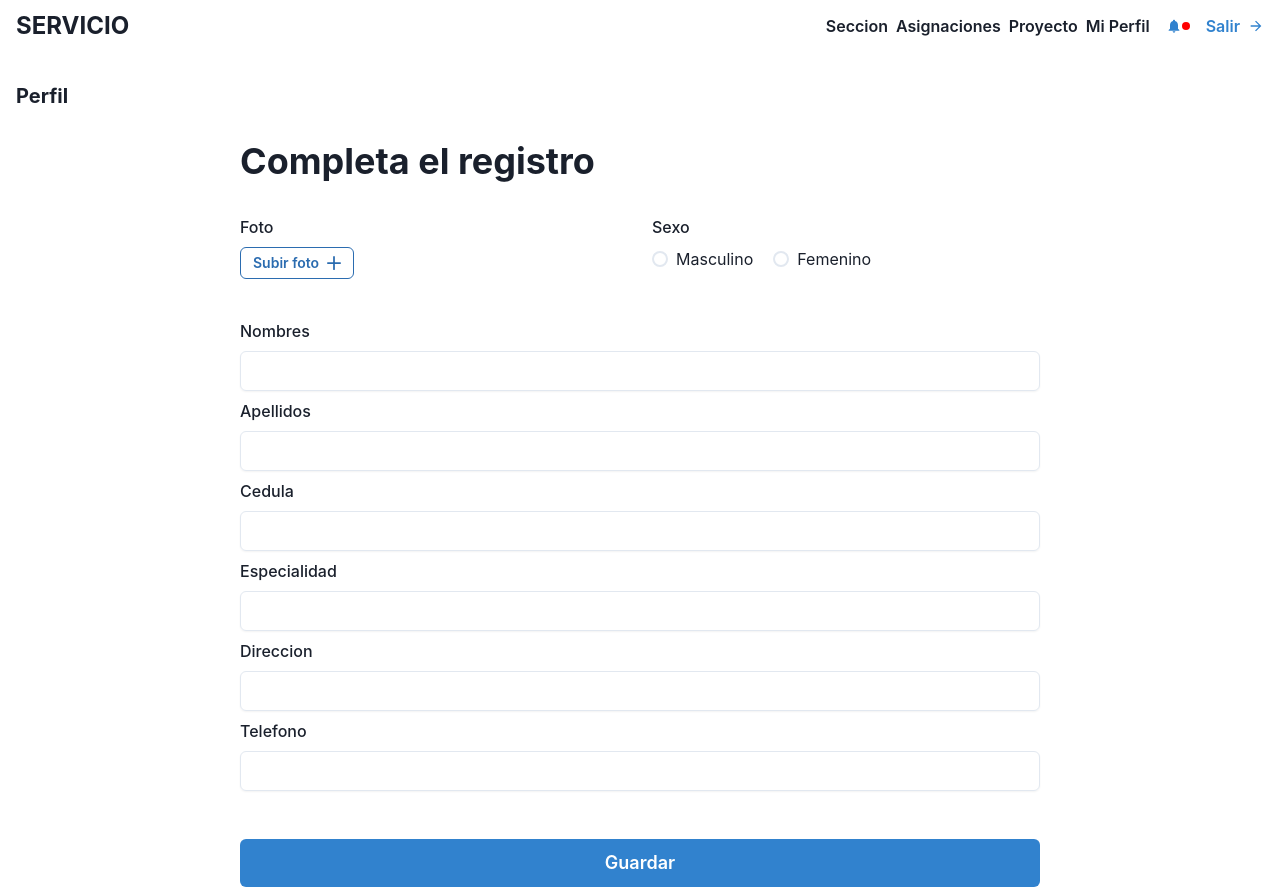
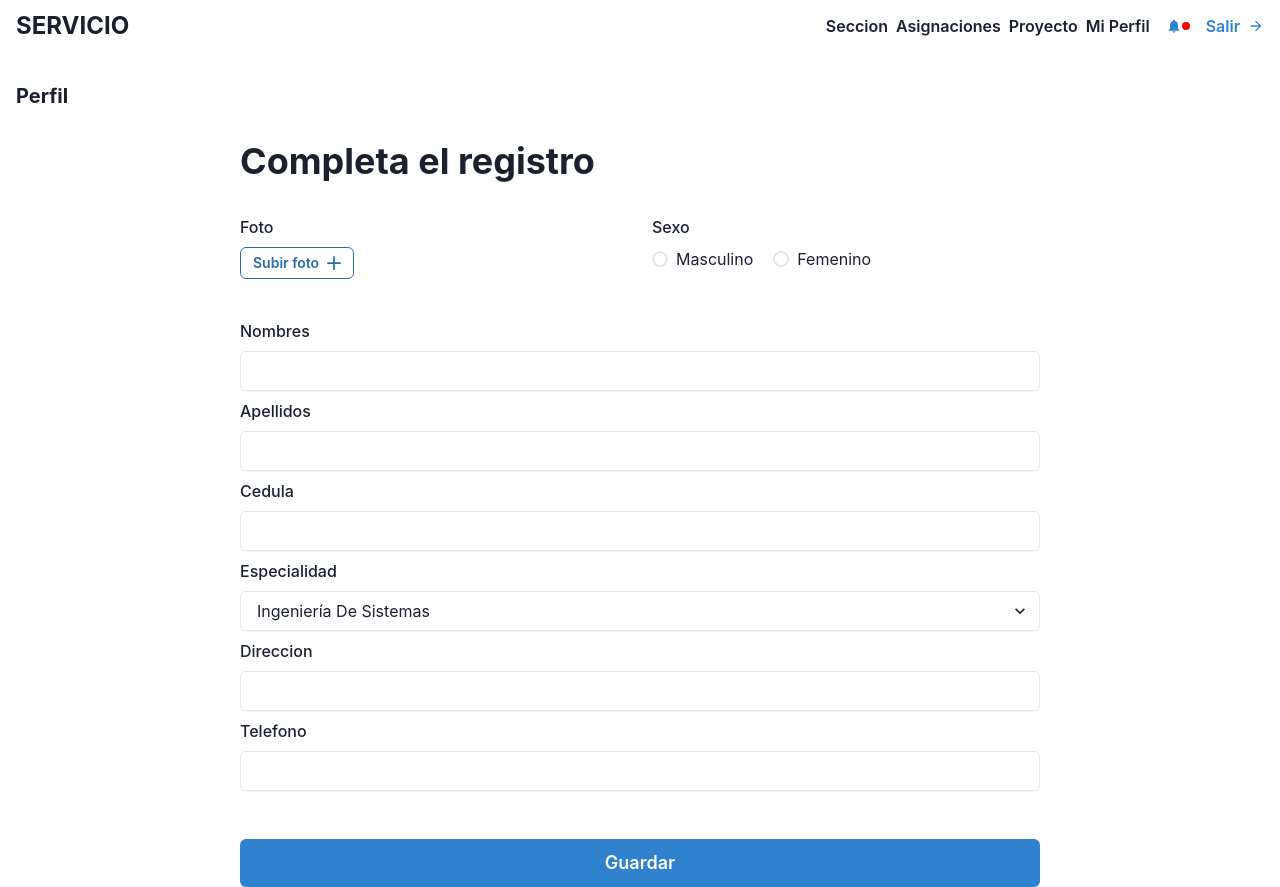
Before and after one commit to DanielSftns/sistema_servicio, a React (Create React App) app: page /estudiante/perfil in a window 1280 px wide. Built offline with nearby package versions, Linux system fonts and the light colour scheme.

Commit message:
select de especialidades

```diff
--- a/src/components/estudiante/EstudianteCompletarRegistro.jsx
+++ b/src/components/estudiante/EstudianteCompletarRegistro.jsx
@@ -55,7 +55,6 @@ const CompletarRegistro = () => {
         duration: 5000,
         isClosable: true,
       })
-    }).finally(()=> {
       setLoading(false)
     })
   }
@@ -68,7 +67,7 @@ const CompletarRegistro = () => {
           nombres: '',
           apellidos: '',
           cedula: '',
-          especialidad: '',
+          especialidad: 'E8',
           telefono: '',
           sexo: '',
           direccion: '',
@@ -133,7 +132,16 @@ const CompletarRegistro = () => {
             </FormControl>
             <FormControl>
               <FormLabel htmlFor='especialidad'>Especialidad</FormLabel>
-              <Field name='especialidad' type="text" />
+              <Field name='especialidad' component='select'>
+                <option value='E8'>ingeniería de sistemas</option>
+                <option value='E7'>ingeniería de petróleo</option>
+                <option value='E6'>licenciado en gerencia de recursos humanos</option>
+                <option value='E5'>licenciado en administración</option>
+                <option value='E4'>licenciado en contaduría pública</option>
+                <option value='E3'>ingeniería de producción animal</option>
+                <option value='E2'>ingeniería agronómica</option>
+                <option value='E1'>licenciado en tecnología de los alimentos</option>
+              </Field>
             </FormControl>
             <FormControl>
               <FormLabel htmlFor='direccion'>Direccion</FormLabel>
--- a/src/components/shared/CustomFieldFormik.jsx
+++ b/src/components/shared/CustomFieldFormik.jsx
@@ -14,7 +14,7 @@ const Field = (props) => {
   const [show, setShow] = useState(false)
   if (props.component === 'select'){
     return (
-      <Select boxShadow='sm' {...props} {...field} >
+      <Select textTransform='capitalize' boxShadow='sm' {...props} {...field} >
         {props.children}
       </Select>
     )
```
